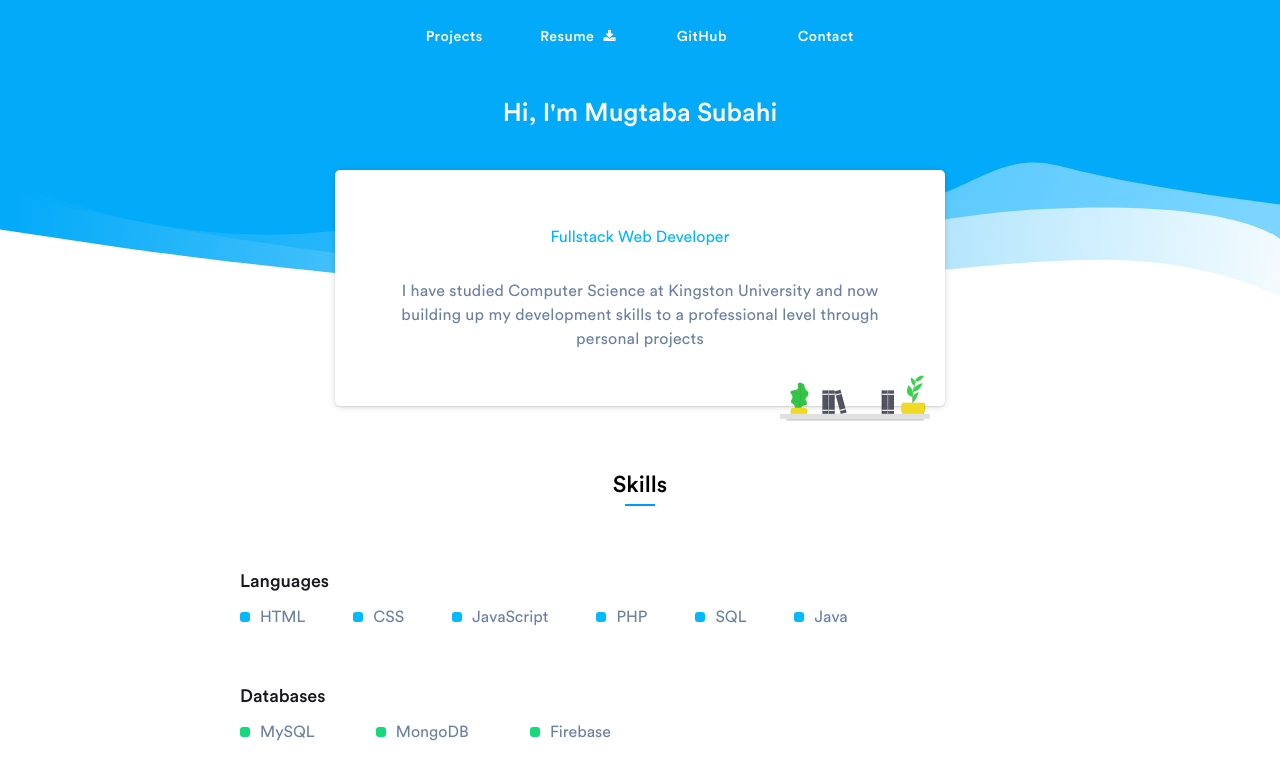
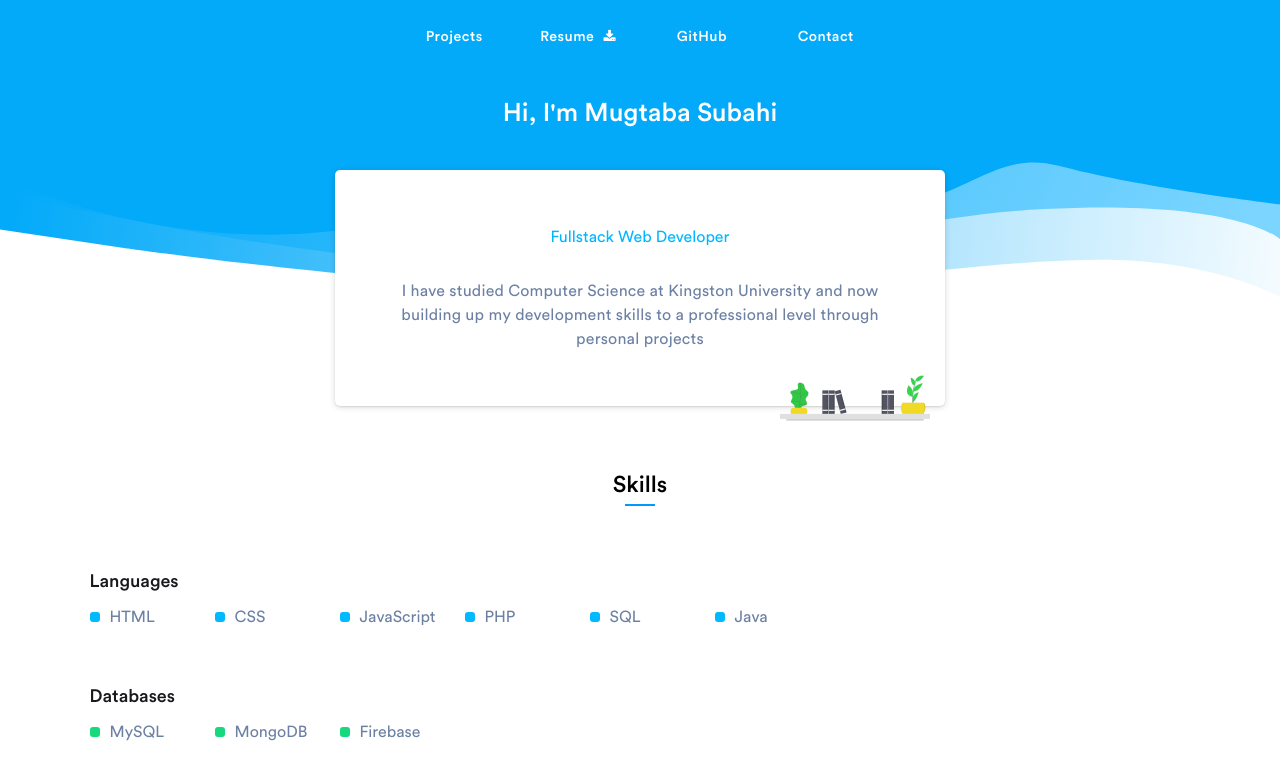
Before and after one commit to mugtaba-subahi/portfolio, a Vue app: page / in a window 1280 px wide. Shown: the top 780 px of the page. Built offline with nearby package versions, Linux system fonts and the light colour scheme.

Commit message:
removed container from skills component

```diff
--- a/src/components/Contact.vue
+++ b/src/components/Contact.vue
@@ -62,6 +62,8 @@ export default {};
     display: grid;
     grid-template-columns: auto auto;
     align-items: center;
+    width: 1000px;
+    justify-self: center;
   }
 
   .title {
--- a/src/components/Skills.vue
+++ b/src/components/Skills.vue
@@ -4,8 +4,6 @@
       <h2 class="header__title"> Skills </h2>
       <hr class="header__underline">
     </header>
-
-    <div class="container">
 
     <div class="wrapper">
       <h3 class="subheading"> Languages </h3>
@@ -26,8 +24,6 @@
       <ul class="list">
         <li class="list__item list__item--tools" v-for="(tool, i) in tools" :key="i"> {{ tool }} </li>
       </ul>
-      </div>
-
     </div>
 
   </section>
@@ -93,28 +89,30 @@ export default {
 // -------------------- media queries --------------------
 
 @media @tablet {
+  .skills-component {
+    max-width: 1200px;
+  }
   .list {
-    grid-template-columns: repeat(6, auto);
+    grid-template-columns: repeat(6, 1fr);
   }
 }
 
 @media @laptop {
-  .list {
-    grid-template-columns: repeat(7, auto);
+  .skills-component {
+    .pad-0;
+    display: grid;
+    justify-self: center;
   }
 
-  .skills-component {
-    display: grid;
-  }
-  .container {
-    width: 800px;
-    justify-self: center;
+  .list {
+    .col-gap-5;
+    grid-template-columns: repeat(7, 1fr);
   }
 }
 
 @media @desktop {
   .list {
-    grid-template-columns: repeat(9, auto);
+    grid-template-columns: repeat(9, 1fr);
   }
 }
 </style>
```
Lines whose indentation alone changed are shown as unchanged.
